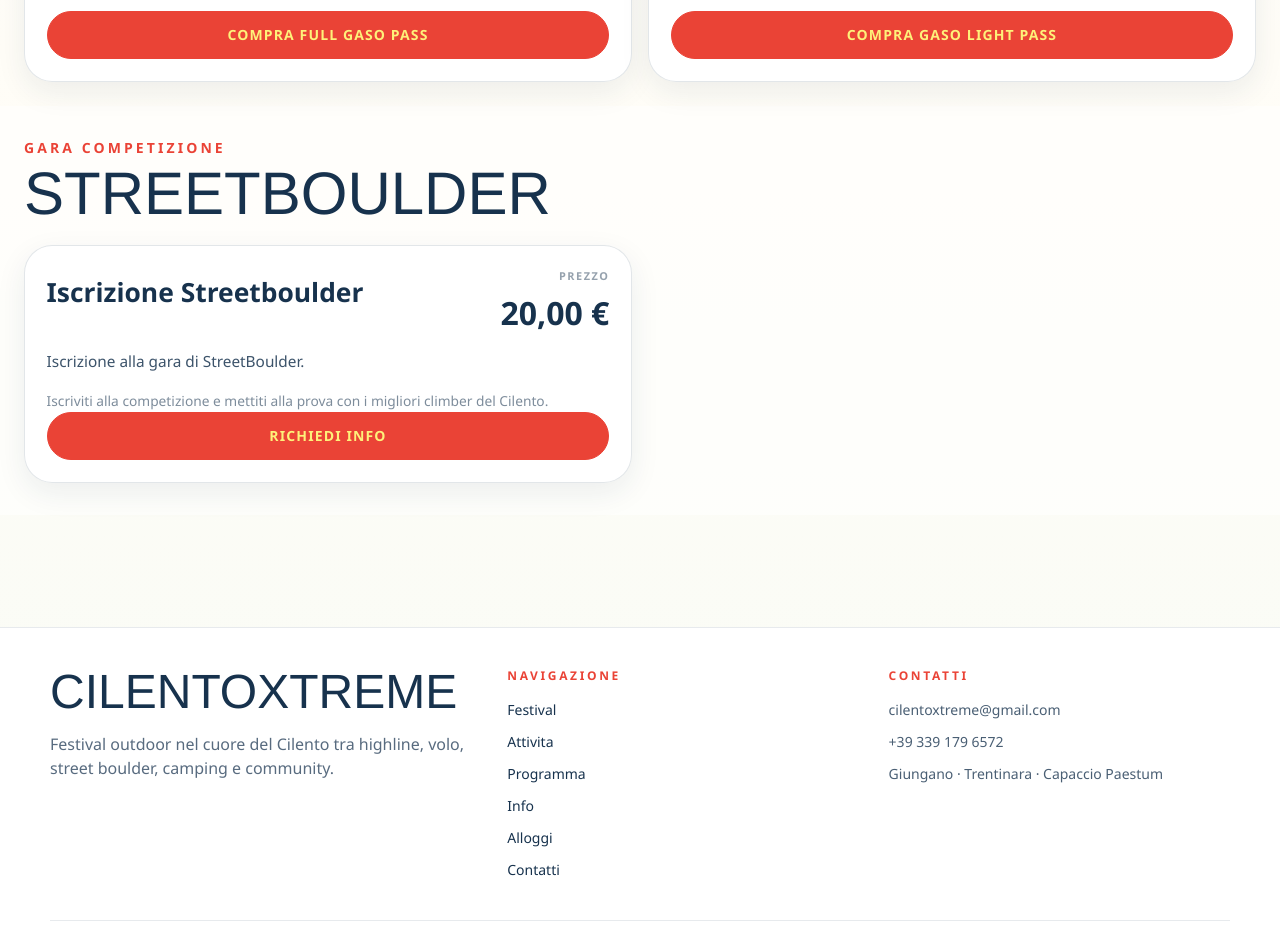
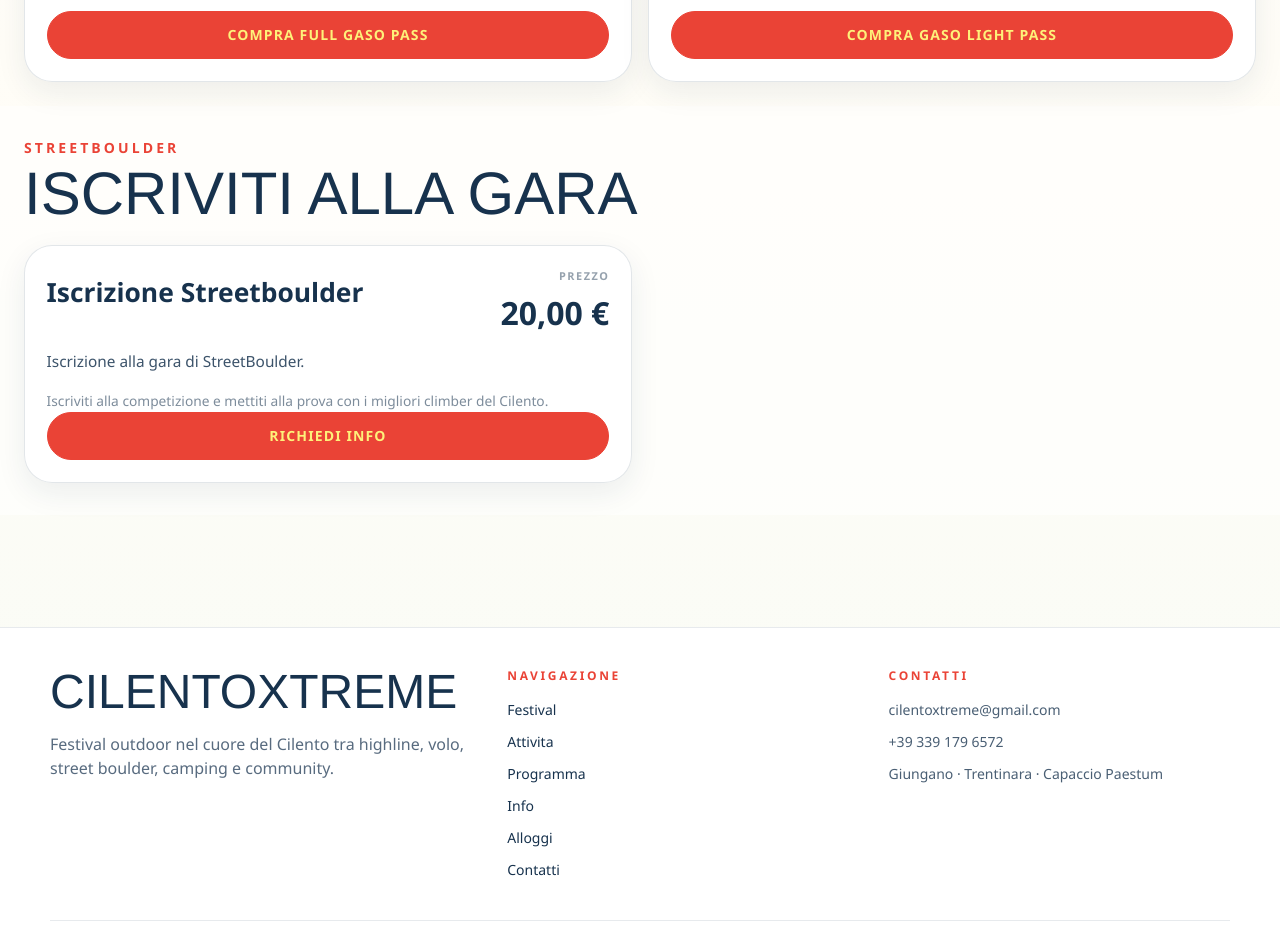
Before and after one commit to killdead/sito-cx, a Next.js app: page /tickets in a window 1280 px wide. Shown: the part 1100-2035 px from the top of the page. Built offline with nearby package versions, Linux system fonts and the light colour scheme.

Commit message:
Update Streetboulder section styling to match ticket style

```diff
--- a/src/app/tickets/page.tsx
+++ b/src/app/tickets/page.tsx
@@ -72,9 +72,9 @@ export default function TicketsPage() {
       <section className="bg-white/56 px-3 py-8 md:px-6">
         <div className="mx-auto max-w-[1240px]">
           <div className="mb-6">
-            <p className="text-sm font-semibold uppercase tracking-[0.22em] text-brand-red">Gara competizione</p>
+            <p className="text-sm font-semibold uppercase tracking-[0.22em] text-brand-red">Streetboulder</p>
             <h2 className="mt-2 font-display text-4xl uppercase leading-[0.92] text-brand-ink md:text-6xl">
-              Streetboulder
+              Iscriviti alla gara
             </h2>
           </div>
 
```
